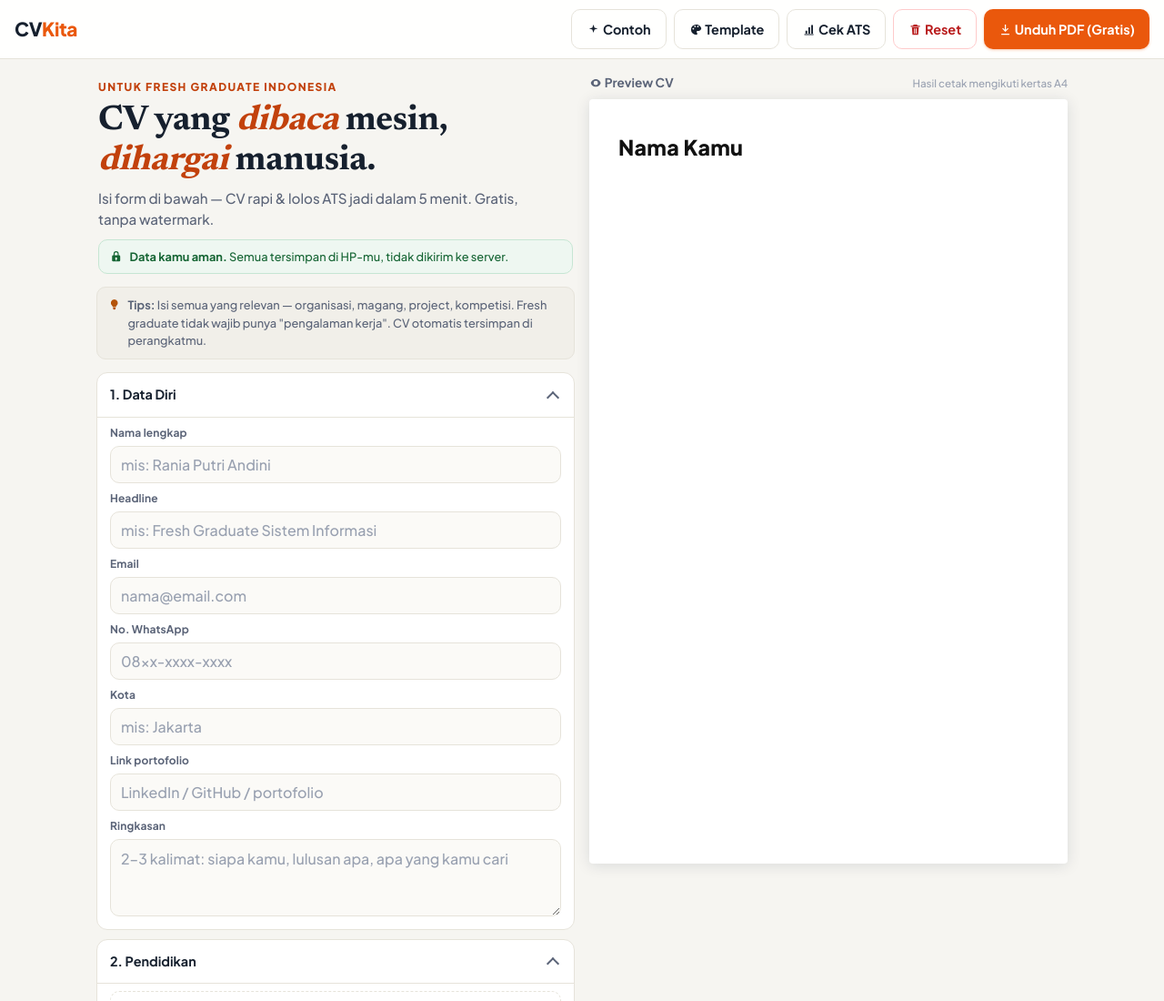
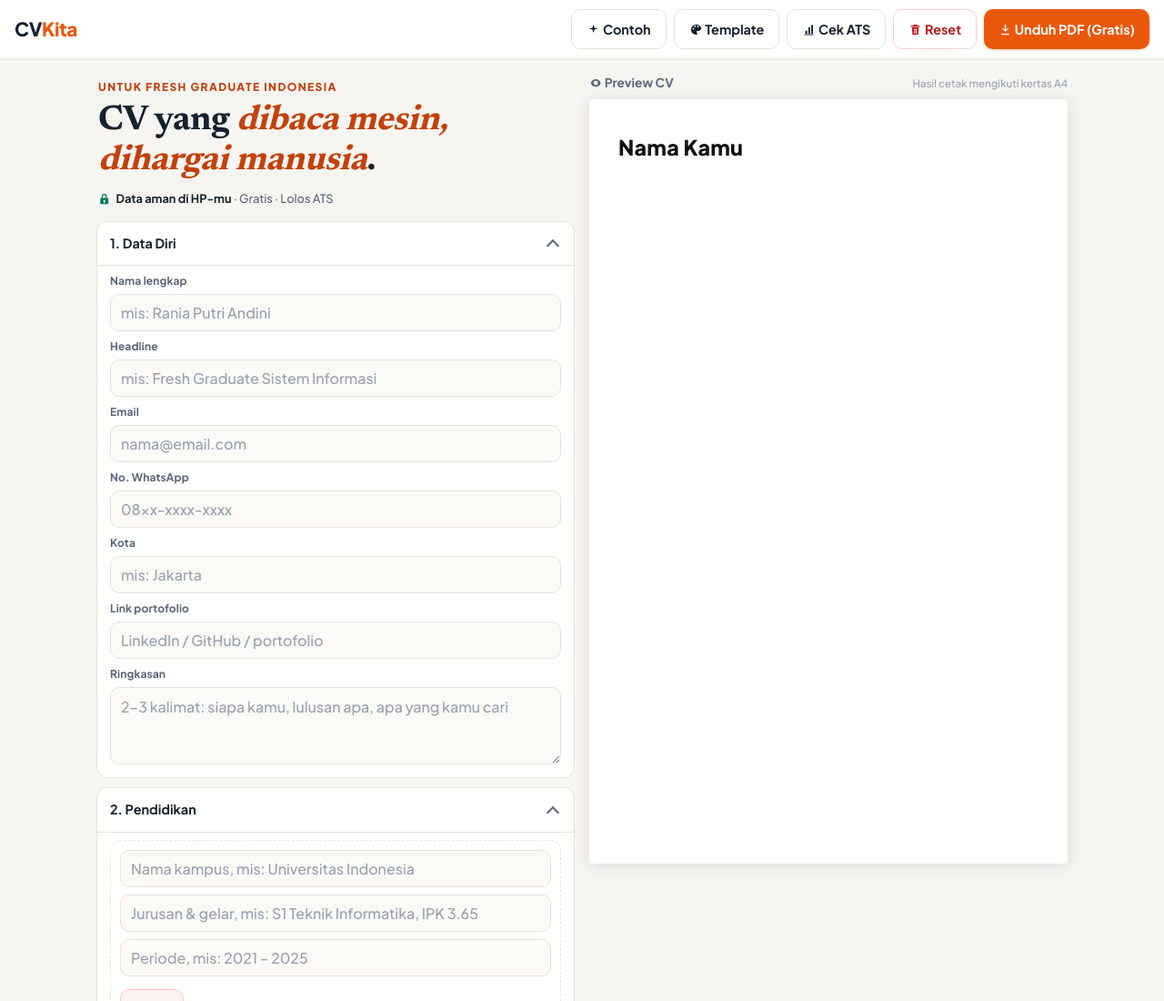
Before and after one commit to rifakhoirul/cvkita, a website: page index.html in a window 1280 px wide. Shown: the top 1100 px of the page at 91% size. Drawn offline with Linux system fonts and the light colour scheme.

Commit message:
Hero dipadatkan: facts bar 1 baris (🔒 Data aman · Gratis · Lolos ATS), tips baru muncul saat mulai mengisi — area atas -50% (keputusan user)

```diff
--- a/css/style.css
+++ b/css/style.css
@@ -76,10 +76,10 @@ a{color:var(--brand-dark)}
 .hero-eyebrow{font-size:.75rem;font-weight:800;letter-spacing:.12em;text-transform:uppercase;color:var(--brand-dark);margin-bottom:6px}
 .hero-title{font-family:var(--font-accent),Georgia,serif;font-size:clamp(1.7rem,6vw,2.4rem);line-height:1.15;font-weight:700;letter-spacing:-.01em;margin-bottom:8px}
 .hero-title em{font-style:italic;color:var(--brand-dark)}
-.hero-sub{color:var(--muted);font-size:.95rem;max-width:46ch}
-/* Jaminan privasi: kekhawatiran #1 saat mengisi data diri online */
-.hero-privacy{display:flex;align-items:center;gap:8px;margin-top:10px;padding:9px 12px;background:#eef7f1;border:1px solid #c6e6d3;border-radius:10px;color:#166534;font-size:.8rem;line-height:1.45}
-.hero-privacy .ic{flex:none}
+/* Facts bar: satu baris ringkas menggantikan sub + badge privasi + tips */
+.hero-facts{display:flex;align-items:center;gap:6px;margin-top:10px;color:var(--muted);font-size:.8rem}
+.hero-facts .ic{flex:none;color:var(--ok)}
+.hero-facts b{color:var(--ink)}
 
 /* ===== Tips: netral, tidak menyaingi CTA ===== */
 .hint-card{display:flex;gap:8px;align-items:flex-start;background:#f1efe9;border:1px solid var(--line);color:var(--muted);font-size:.8rem;padding:10px 12px;border-radius:10px;margin-bottom:14px}
--- a/index.html
+++ b/index.html
@@ -8,7 +8,7 @@
 <link rel="preconnect" href="https://fonts.googleapis.com">
 <link rel="preconnect" href="https://fonts.gstatic.com" crossorigin>
 <link href="https://fonts.googleapis.com/css2?family=Plus+Jakarta+Sans:wght@500;700;800&family=Newsreader:opsz,wght@6..72,500;6..72,700&display=swap" rel="stylesheet">
-<link rel="stylesheet" href="css/style.css?v=15">
+<link rel="stylesheet" href="css/style.css?v=16">
 </head>
 <body>
 <!-- ===== Sprite ikon SVG (konsisten di semua perangkat) ===== -->
@@ -90,14 +90,14 @@
   <section class="form-side">
     <div class="hero">
       <p class="hero-eyebrow">Untuk fresh graduate Indonesia</p>
-      <h1 class="hero-title">CV yang <em>dibaca</em> mesin, <em>dihargai</em> manusia.</h1>
-      <p class="hero-sub">Isi form di bawah — CV rapi &amp; lolos ATS jadi dalam 5 menit. Gratis, tanpa watermark.</p>
-      <p class="hero-privacy"><svg class="ic" aria-hidden="true"><use href="#i-lock"></use></svg> <span><b>Data kamu aman.</b> Semua tersimpan di HP-mu, tidak dikirim ke server.</span></p>
+      <h1 class="hero-title">CV yang <em>dibaca mesin, dihargai manusia</em>.</h1>
+      <p class="hero-facts"><svg class="ic" aria-hidden="true"><use href="#i-lock"></use></svg> <span><b>Data aman di HP-mu</b> · Gratis · Lolos ATS</span></p>
     </div>
 
-    <div class="hint-card">
+    <!-- Tips: hanya muncul setelah user mulai mengisi (tidak membebani layar awal) -->
+    <div class="hint-card" id="hint-card" style="display:none">
       <svg class="ic" aria-hidden="true"><use href="#i-bulb"></use></svg>
-      <div><b>Tips:</b> Isi semua yang relevan — organisasi, magang, project, kompetisi. Fresh graduate tidak wajib punya "pengalaman kerja". CV otomatis tersimpan di perangkatmu.</div>
+      <div><b>Tips:</b> Isi semua yang relevan — organisasi, magang, project, kompetisi. Fresh graduate tidak wajib punya "pengalaman kerja".</div>
     </div>
 
     <form id="cv-form">
@@ -167,6 +167,6 @@
 
 <script src="js/premium.js?v=5"></script>
 <script src="js/feedback.js?v=1"></script>
-<script src="js/app.js?v=11"></script>
+<script src="js/app.js?v=12"></script>
 </body>
 </html>
--- a/js/app.js
+++ b/js/app.js
@@ -172,6 +172,9 @@ document.addEventListener('click', e => {
   if (e.target.id === 'btn-download' || e.target.id === 'btn-download-sticky' || e.target.closest && e.target.closest('#btn-download-preview')) window.print();
   // Sticky bar: muncul begitu ada minimal satu field terisi (hanya mobile via CSS)
   const sticky = document.getElementById('sticky-download');
+  // Tips juga baru muncul saat user mulai mengisi — layar awal tetap bersih
+  const hint = document.getElementById('hint-card');
+  if (hint && hint.style.display === 'none') hint.style.display = '';
   if (sticky && (e.target.name === 'nama' || e.target.name === 'headline')) {
     const ada = (e.target.value || '').trim().length > 0;
     sticky.classList.toggle('show', ada);
```
